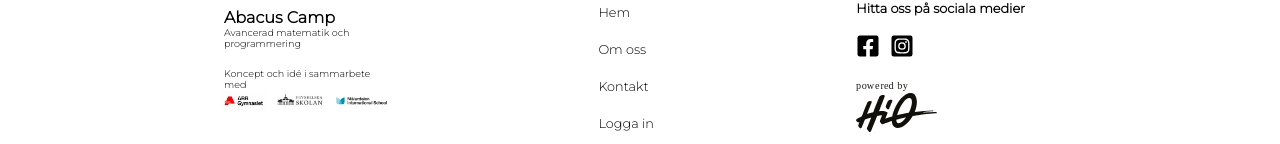
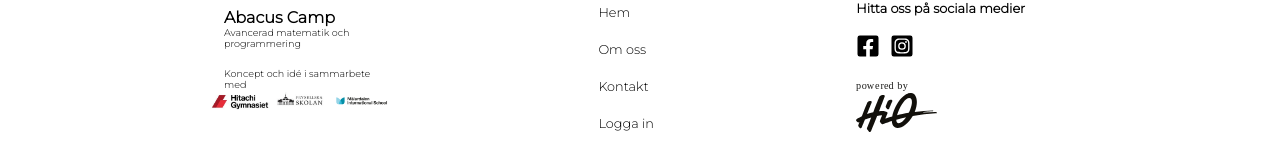
Before and after one commit to CGranzell/abacus, a Next.js app: page /contact in a window 1280 px wide. Shown: the part 733-877 px from the top of the page. Built offline with nearby package versions, Linux system fonts and the light colour scheme.

Commit message:
ändra till hitach i fotter

```diff
--- a/components/Footer.js
+++ b/components/Footer.js
@@ -1,6 +1,7 @@
 import styles from '../styles/Footer.module.css';
 import Image from 'next/image';
 import abb from '../public/images/abb-logga.png';
+import hitachi from '../public/images/hitachi-bild.png';
 import fryx from '../public/images/fryx-logga.png';
 import mäl from '../public/images/mälar-logga.png';
 import poweredByHiq from '../public/Powered by HiQ.svg';
@@ -33,7 +34,7 @@ const Footer = () => {
             <div className={styles.imgLogoContainer}>
               <div className={styles.imgWrapperContainer}>
                 <div className={styles.imgWrapper}>
-                  <Image src={abb} className={styles.logo} alt="" />
+                  <Image src={hitachi} className={styles.logo} alt="" />
                 </div>
                 <div className={styles.imgWrapper}>
                   <Image src={fryx} className={styles.logo} alt="" />
```
